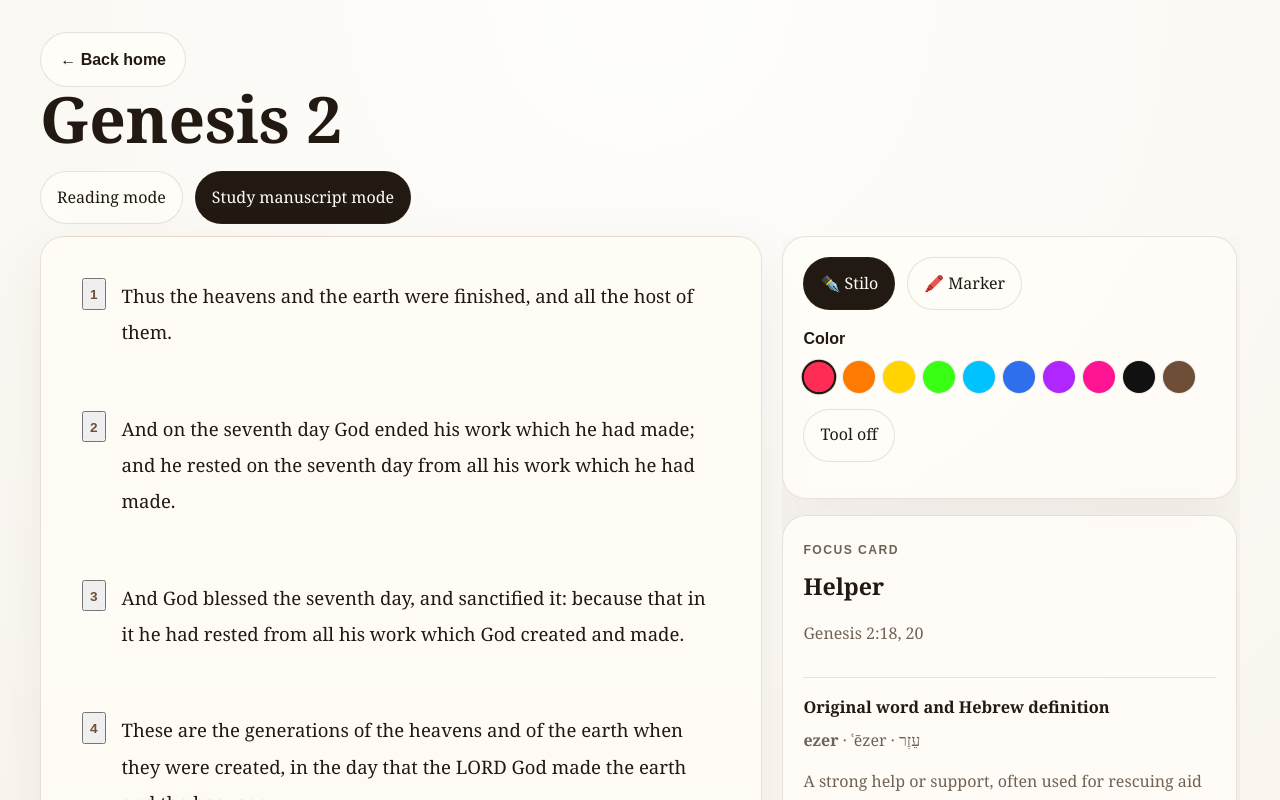
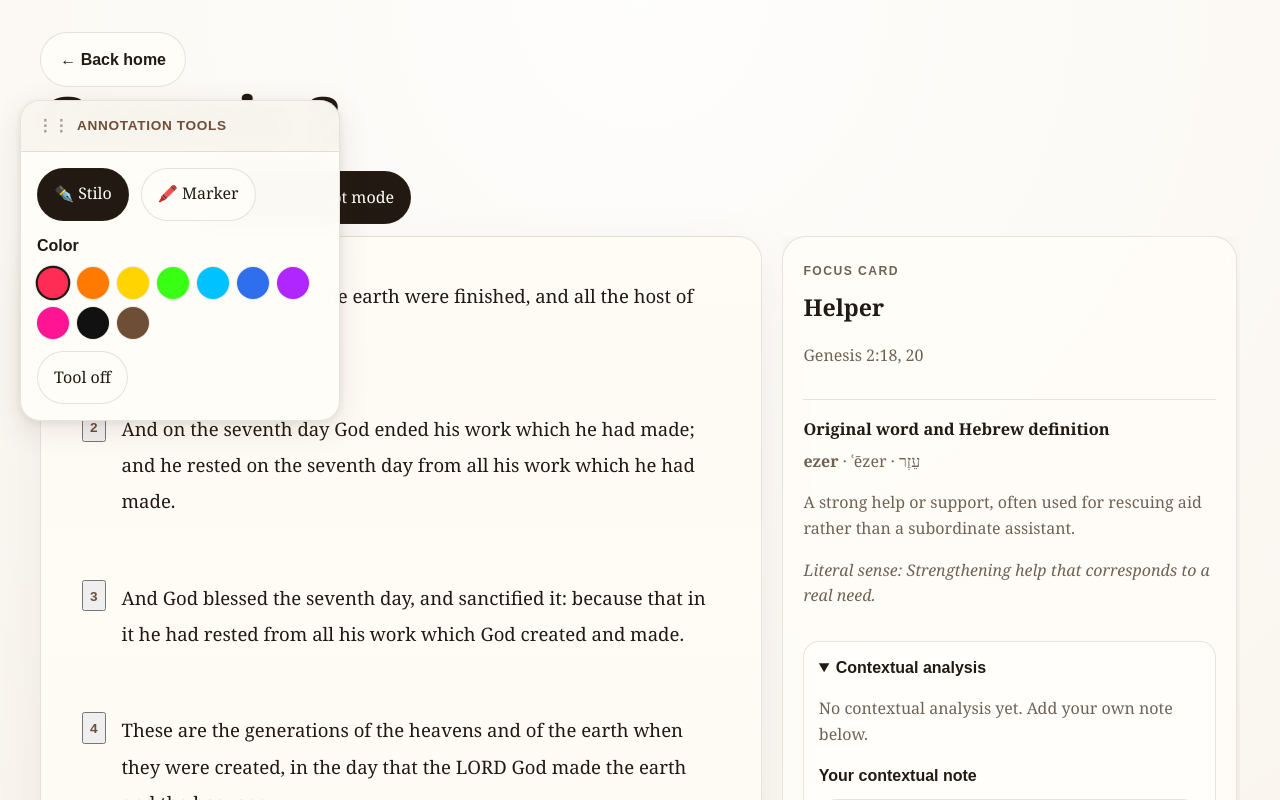
Before and after one commit to gabrielburcea/logos-incarnate, a Next.js app: page /genesis-2/study in a window 1280 px wide. Shown: the top 800 px of the page. Built offline with nearby package versions, Linux system fonts and the light colour scheme.

Commit message:
adding changes

```diff
--- a/app/globals.css
+++ b/app/globals.css
@@ -705,6 +705,66 @@ button {
   font-style: normal;
 }
 
+.floating-annotation-panel {
+  position: fixed;
+  z-index: 1000;
+  background: rgba(255, 253, 248, 0.98);
+  border: 1px solid var(--line);
+  border-radius: 20px;
+  box-shadow: 0 8px 32px rgba(71, 51, 35, 0.12), 0 2px 8px rgba(71, 51, 35, 0.08);
+  backdrop-filter: blur(12px);
+  min-width: 280px;
+  max-width: 320px;
+  user-select: none;
+}
+
+.floating-panel-handle {
+  display: flex;
+  align-items: center;
+  gap: 0.5rem;
+  padding: 0.75rem 1rem;
+  border-bottom: 1px solid var(--line);
+  background: rgba(111, 78, 55, 0.04);
+  border-radius: 20px 20px 0 0;
+  font-family: Arial, Helvetica, sans-serif;
+  font-size: 0.85rem;
+  font-weight: 700;
+  color: var(--accent);
+  cursor: grab;
+}
+
+.floating-panel-handle:active {
+  cursor: grabbing;
+}
+
+.drag-indicator {
+  font-size: 1rem;
+  color: var(--muted);
+  opacity: 0.6;
+}
+
+.panel-title {
+  flex: 1;
+  text-transform: uppercase;
+  letter-spacing: 0.05em;
+}
+
+.floating-panel-content {
+  padding: 1rem;
+}
+
+.floating-annotation-panel .annotation-toolbar {
+  margin-bottom: 0.75rem;
+}
+
+.floating-annotation-panel .color-picker {
+  margin-top: 0.75rem;
+}
+
+.floating-annotation-panel .annotation-actions {
+  margin: 0.75rem 0 0;
+}
+
 @media (max-width: 980px) {
   .feature-grid,
   .experience-layout {
--- a/components/genesis-experience.tsx
+++ b/components/genesis-experience.tsx
@@ -1,6 +1,6 @@
 "use client";
 
-import { Fragment, useEffect, useState } from "react";
+import { Fragment, useEffect, useRef, useState } from "react";
 import Link from "next/link";
 import {
   genesis2Chapter,
@@ -11,6 +11,11 @@ import { MeaningExplorer } from "@/components/meaning-explorer";
 
 type SurfaceMode = "reading" | "study";
 type ToolMode = "pen" | "marker";
+
+type Position = {
+  x: number;
+  y: number;
+};
 
 type VerseAnnotation = {
   underlinedWordIndexes?: number[];
@@ -113,6 +118,10 @@ export function GenesisExperience({ surface }: { surface: SurfaceMode }) {
   const [toolEnabled, setToolEnabled] = useState(true);
   const [toolMode, setToolMode] = useState<ToolMode>(DEFAULT_TOOL_MODE);
   const [underlineColor, setUnderlineColor] = useState<string>(DEFAULT_UNDERLINE_COLOR);
+  const [toolbarPosition, setToolbarPosition] = useState<Position>({ x: 20, y: 100 });
+  const [isDragging, setIsDragging] = useState(false);
+  const [dragOffset, setDragOffset] = useState<Position>({ x: 0, y: 0 });
+  const toolbarRef = useRef<HTMLDivElement>(null);
 
   useEffect(() => {
     const timer = window.setTimeout(() => {
@@ -189,6 +198,40 @@ export function GenesisExperience({ surface }: { surface: SurfaceMode }) {
   function getWordTool(annotation: VerseAnnotation, index: number): ToolMode {
     return annotation.underlinedWordTools?.[index] ?? DEFAULT_TOOL_MODE;
   }
+
+  function handleMouseDown(event: React.MouseEvent<HTMLDivElement>) {
+    if (!toolbarRef.current) return;
+
+    const rect = toolbarRef.current.getBoundingClientRect();
+    setDragOffset({
+      x: event.clientX - rect.left,
+      y: event.clientY - rect.top,
+    });
+    setIsDragging(true);
+  }
+
+  useEffect(() => {
+    if (!isDragging) return;
+
+    function handleMouseMove(event: MouseEvent) {
+      setToolbarPosition({
+        x: event.clientX - dragOffset.x,
+        y: event.clientY - dragOffset.y,
+      });
+    }
+
+    function handleMouseUp() {
+      setIsDragging(false);
+    }
+
+    document.addEventListener("mousemove", handleMouseMove);
+    document.addEventListener("mouseup", handleMouseUp);
+
+    return () => {
+      document.removeEventListener("mousemove", handleMouseMove);
+      document.removeEventListener("mouseup", handleMouseUp);
+    };
+  }, [isDragging, dragOffset]);
 
   function renderVerseText(verseNumber: number, verseText: string, annotation: VerseAnnotation) {
     const words = verseText.split(" ");
@@ -328,8 +371,24 @@ export function GenesisExperience({ surface }: { surface: SurfaceMode }) {
         </section>
 
         {isStudy ? (
-          <aside className="inspector-column">
-            <section className="annotation-panel">
+          <>
+            <div
+              ref={toolbarRef}
+              className="floating-annotation-panel"
+              style={{
+                left: `${toolbarPosition.x}px`,
+                top: `${toolbarPosition.y}px`,
+                cursor: isDragging ? "grabbing" : "grab",
+              }}
+            >
+              <div
+                className="floating-panel-handle"
+                onMouseDown={handleMouseDown}
+              >
+                <span className="drag-indicator">⋮⋮</span>
+                <span className="panel-title">Annotation Tools</span>
+              </div>
+              <div className="floating-panel-content">
                 <div className="annotation-toolbar">
                   <button
                     type="button"
@@ -376,10 +435,13 @@ export function GenesisExperience({ surface }: { surface: SurfaceMode }) {
                     {toolEnabled ? "Tool off" : "Tool on"}
                   </button>
                 </div>
-            </section>
+              </div>
+            </div>
 
+            <aside className="inspector-column">
               <MeaningExplorer target={meaningTargetMap[selectedMeaning]} />
             </aside>
+          </>
         ) : null}
       </div>
     </main>
```
Lines whose indentation alone changed are shown as unchanged.
